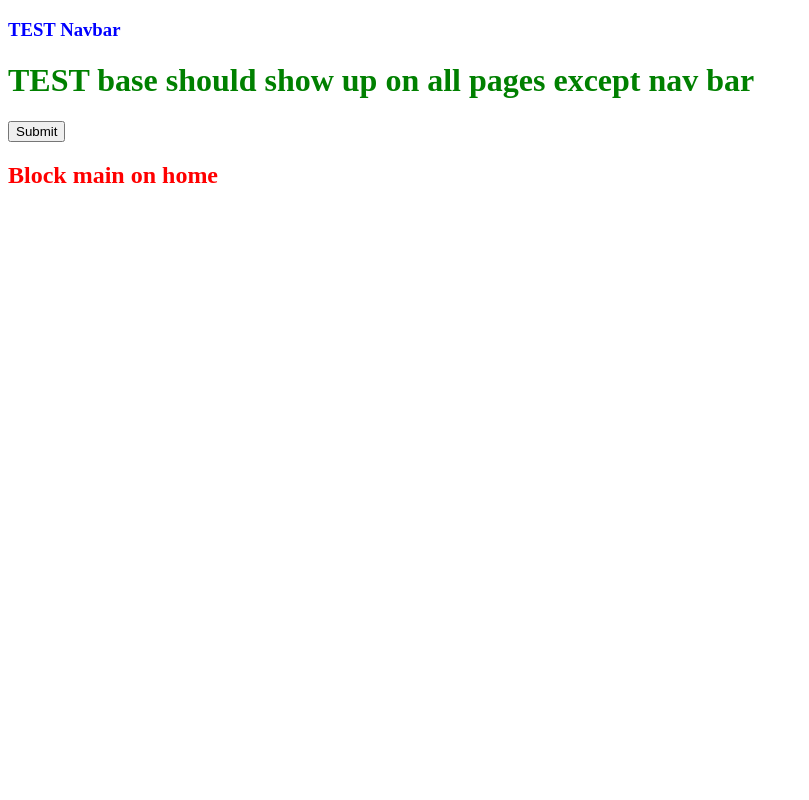
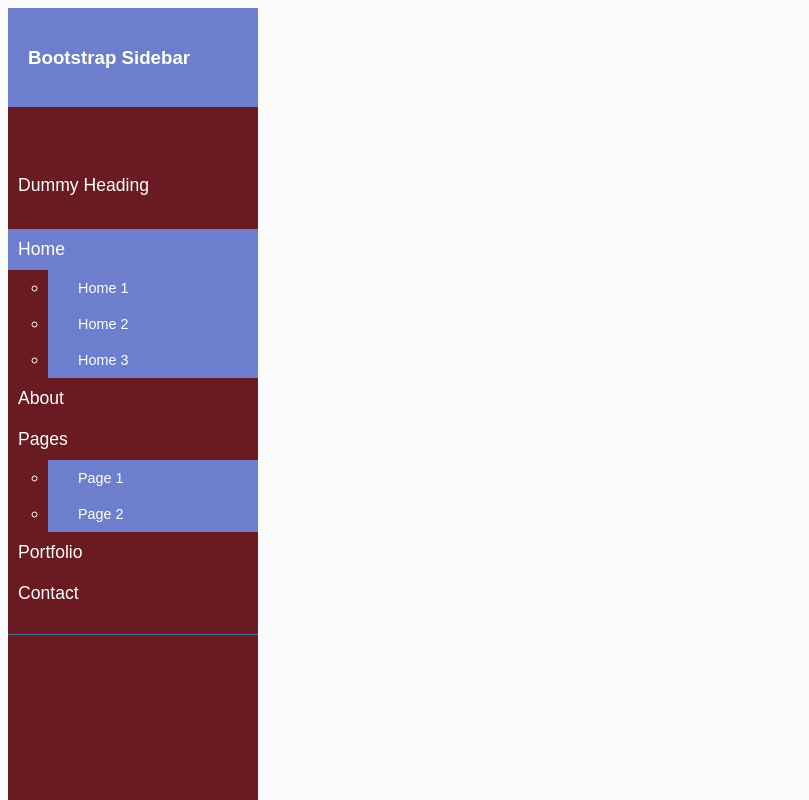
Before and after one commit to adamrego/CapstoneProject, a Django app: page / in a window 1280 px wide. Shown: the whole page, without its empty margins (0-809 px from the left). Run offline with Django 3.2, Linux system fonts and the light colour scheme; some libraries are stand-ins or nearby versions.

Commit message:
add back nav bar needs a lot of front end work

```diff
--- a/static/css/base.css
+++ b/static/css/base.css
@@ -1,3 +1,62 @@
-h1{
-    color: green;
+
+body {
+    font-family: 'Poppins', sans-serif;
+    background: #fafafa;
 }
+
+p {
+    font-family: 'Poppins', sans-serif;
+    font-size: 1.1em;
+    font-weight: 300;
+    line-height: 1.7em;
+    color: #999;
+}
+
+a, a:hover, a:focus {
+    color: inherit;
+    text-decoration: none;
+    transition: all 0.3s;
+}
+
+#sidebar {
+    /* don't forget to add all the previously mentioned styles here too */
+    background: #7386D5;
+    color: #fff;
+    transition: all 0.3s;
+    position: fixed;
+}
+
+#sidebar .sidebar-header {
+    padding: 20px;
+    background: #6d7fcc;
+}
+
+#sidebar ul.components {
+    padding: 20px 0;
+    border-bottom: 1px solid #47748b;
+}
+
+#sidebar ul p {
+    color: #fff;
+    padding: 10px;
+}
+
+#sidebar ul li a {
+    padding: 10px;
+    font-size: 1.1em;
+    display: block;
+}
+#sidebar ul li a:hover {
+    color: #7386D5;
+    background: #fff;
+}
+
+#sidebar ul li.active > a, a[aria-expanded="true"] {
+    color: #fff;
+    background: #6d7fcc;
+}
+ul ul a {
+    font-size: 0.9em !important;
+    padding-left: 30px !important;
+    background: #6d7fcc;
+}
--- a/static/css/home.css
+++ b/static/css/home.css
@@ -1,3 +1,23 @@
-h2{
-    color: red;
+.center{
+    margin-top: 150px;
+    text-align: center;
 }
+h3{
+    color: #043b5d;
+    display: inline;
+}
+.content ul{
+    display: inline-block;
+    text-align: left;
+    list-style: none;
+    font-size: 30px;
+}
+
+.form-group-row .btn-secondary{
+    margin-top: 17px;
+}
+
+.form-group-row {
+    float: right;
+    padding-top: 10px;
+}
--- a/static/css/navbar.css
+++ b/static/css/navbar.css
@@ -1,3 +1,7 @@
-h3{
-    color: blue;
+#sidebar {
+    min-width: 250px;
+    max-width: 250px;
+    min-height: 100vh;
+    background: #6a1a21;
+    position: fixed;
 }
--- a/templates/base.html
+++ b/templates/base.html
@@ -4,7 +4,7 @@
     <title>base</title>
     <meta charset="UTF-8">
     {% load static %}
-    <link href="{% static 'css/bootstrap.min.css' %}" >
+    <link href="{% static 'css/bootstrap.min.css' %}">
     <script src="{% static 'bootstrap.min.js' %}"></script>
     <link rel="stylesheet" href="{% static 'css/base.css' %}" type="text/css"/>
     <link rel="stylesheet" href="{% static 'css/navbar.css' %}" type="text/css"/>
@@ -16,17 +16,21 @@
 
 <body>
 
-<div id = "wrapper">
-    <!-- side bar -->
-    {% include 'navbar.html' %}
+<div class="wrapper">
 
-    <!-- page content -->
-    <h1>TEST base should show up on all pages except nav bar</h1>
-     <button type="submit" class="btn btn-primary">Submit</button>
-    {% block main %}
 
-    {% endblock %}
+    <!-- Sidebar -->
+    <nav id="sidebar">
+        {% include 'navbar.html' %}
+    </nav>
 
+    <!-- Page Content -->
+    <div id="content">
+        < <! --- display main middle -->
+        {% block middle_section %}
+
+        {% endblock %}
+    </div>
 </div>
 </body>
 </html>
--- a/templates/home.html
+++ b/templates/home.html
@@ -1,10 +1,24 @@
 {% extends 'base.html' %}
 {% load static %}
 {% block styles %}
-    <link rel="stylesheet" href="{% static 'css/home.css' %}">
+    <link rel="stylesheet" href="{% static 'css/account.css' %}">
 {% endblock %}
 
-{% block main %}
-    <h2>Block main on home </h2>
+{% block header %}
+    <h1>Account</h1>
+    <form class="form-group-row" method="post">
+        {% csrf_token %}
+        <button class="btn btn-secondary" type="submit" name="edit_account"
+                value={{ user.username }}>Edit Info
+        </button>
+    </form>
+{% endblock %}
 
+
+{% block middle_section %}
+    <div class="center">
+        <div class="content">
+
+        </div>
+    </div>
 {% endblock %}
--- a/templates/navbar.html
+++ b/templates/navbar.html
@@ -1,3 +1,45 @@
 {% block navbar %}
-    <h3>TEST Navbar</h3>
+    <nav id="sidebar">
+        <div class="sidebar-header">
+            <h3>Bootstrap Sidebar</h3>
+        </div>
+
+        <ul class="list-unstyled components">
+            <p>Dummy Heading</p>
+            <li class="active">
+                <a href="#homeSubmenu" data-toggle="collapse" aria-expanded="false" class="dropdown-toggle">Home</a>
+                <ul class="collapse list-unstyled" id="homeSubmenu">
+                    <li>
+                        <a href="#">Home 1</a>
+                    </li>
+                    <li>
+                        <a href="#">Home 2</a>
+                    </li>
+                    <li>
+                        <a href="#">Home 3</a>
+                    </li>
+                </ul>
+            </li>
+            <li>
+                <a href="#">About</a>
+            </li>
+            <li>
+                <a href="#pageSubmenu" data-toggle="collapse" aria-expanded="false" class="dropdown-toggle">Pages</a>
+                <ul class="collapse list-unstyled" id="pageSubmenu">
+                    <li>
+                        <a href="#">Page 1</a>
+                    </li>
+                    <li>
+                        <a href="#">Page 2</a>
+                    </li>
+                </ul>
+            </li>
+            <li>
+                <a href="#">Portfolio</a>
+            </li>
+            <li>
+                <a href="#">Contact</a>
+            </li>
+        </ul>
+    </nav>
 {% endblock %}
```
